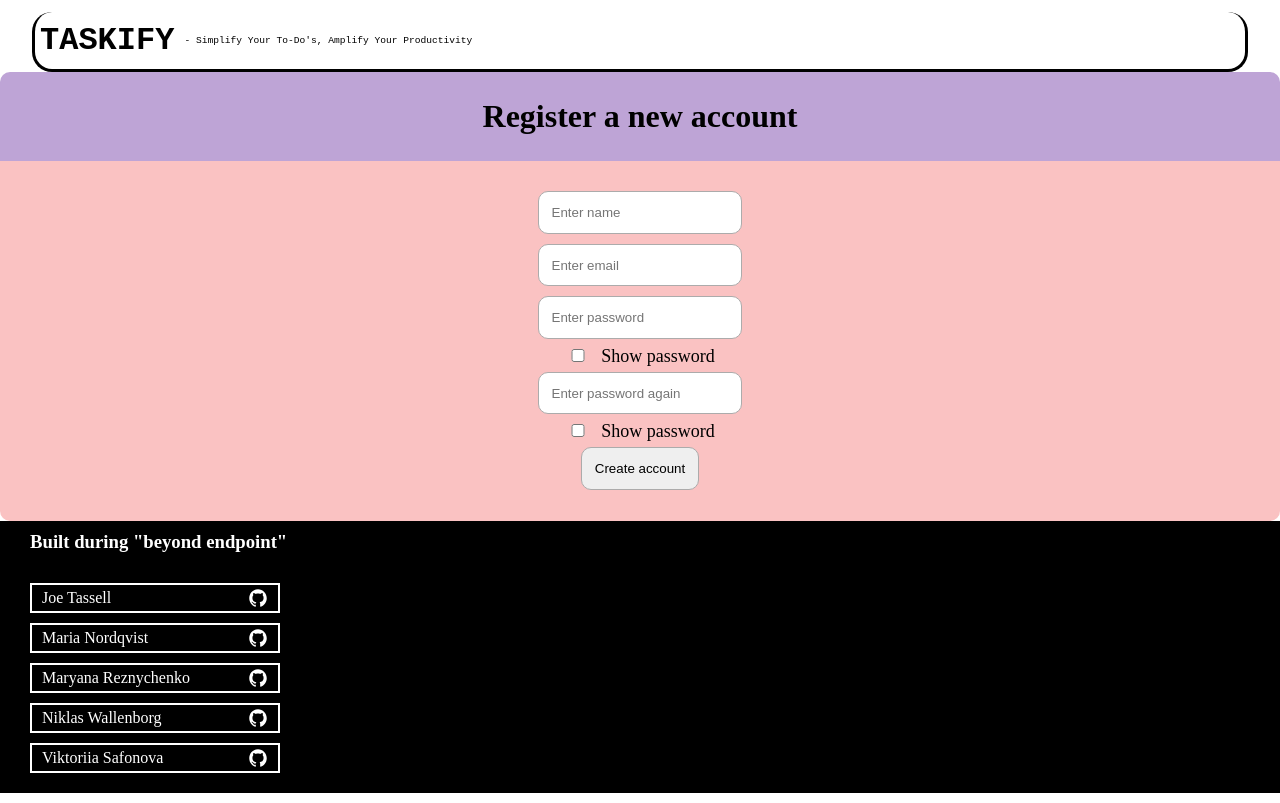
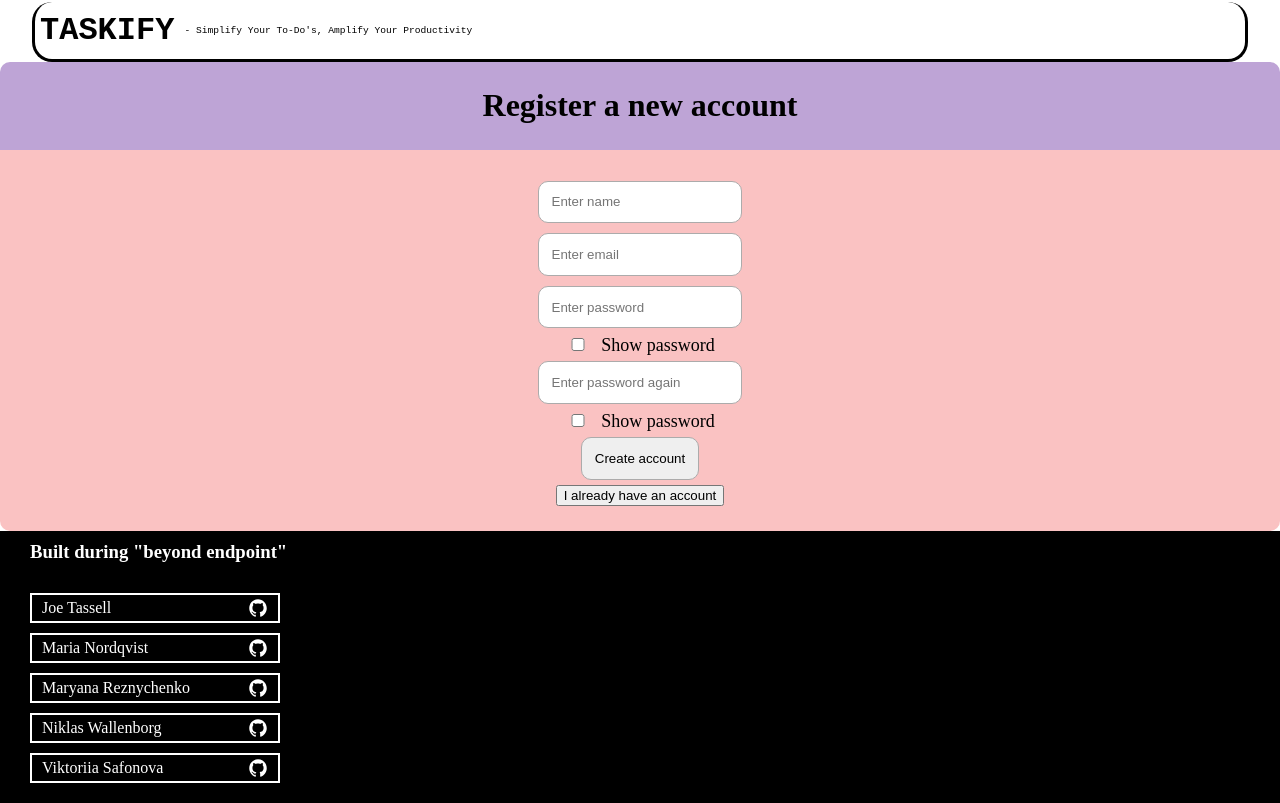
Before and after one commit to Quantinx/TodoList-assignment, a React (Vite) app in the folder todo-client/: page /register in a window 1280 px wide. Built offline with nearby package versions, Linux system fonts and the light colour scheme.

Commit message:
fix: register page/ add: already have account button

```diff
--- a/todo-client/src/pages/Register/RegisterForm.jsx
+++ b/todo-client/src/pages/Register/RegisterForm.jsx
@@ -1,5 +1,6 @@
 import "./Register.css";
 import { useForm } from "react-hook-form";
+import { Link } from "react-router-dom";
 
 export default function RegisterForm() {
   const {
@@ -107,6 +108,10 @@
             value={"Create account"}
           />
         </div>
+
+        <Link to="/login">
+          <button>I already have an account</button>
+        </Link>
       </form>
     </div>
   );
```
